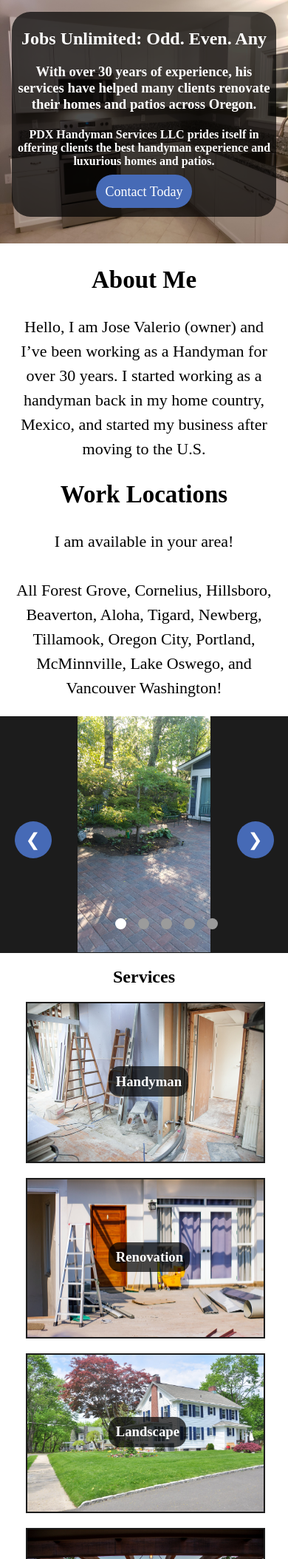
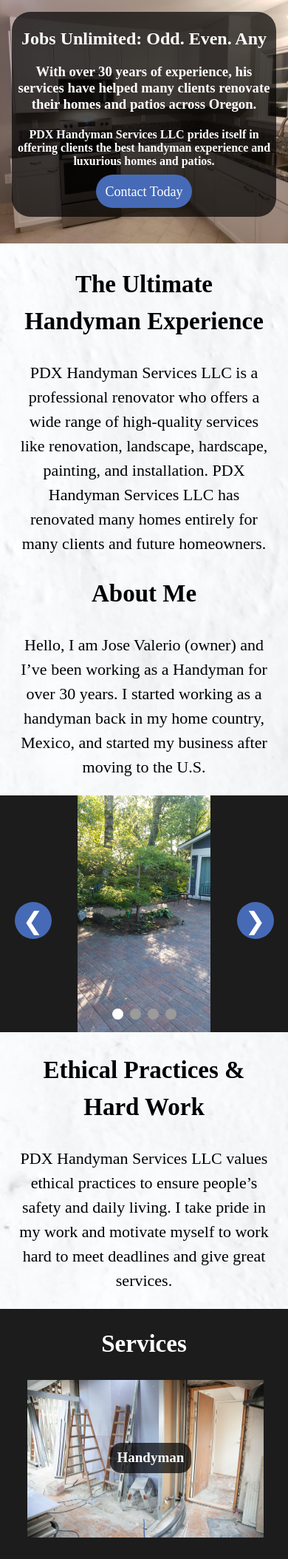
Before and after one commit to AlexV713/pdx-one-page, a PHP site: page / in a window 390 px wide. Shown: the part 133-2240 px from the top of the page at 74% size. Run offline with PHP 8.4, Linux system fonts and the light colour scheme; some libraries are stand-ins or nearby versions.

Commit message:
Updates
1. Fixed CSS to be more responsive
2. Deleted bad example images
3. Added a background image

```diff
--- a/index.html
+++ b/index.html
@@ -66,12 +66,16 @@
         </div>
 
         <div id="about-section">
-            <h2>About Me</h2>
-            <p>Hello, I am Jose Valerio (owner) and I’ve been working as a Handyman for over 30 years. I started working
-                as a handyman back in my home country, Mexico, and started my business after moving to the U.S.</p>
-            <h2>Work Locations</h2>
-            <p>I am available in your area! <br><br>All Forest Grove, Cornelius, Hillsboro, Beaverton, Aloha, Tigard,
-                Newberg, Tillamook, Oregon City, Portland, McMinnville, Lake Oswego, and Vancouver Washington!</p>
+            <div class="text">
+                <h2>The Ultimate Handyman Experience</h2>
+                <p>PDX Handyman Services LLC is a professional renovator who offers a wide range of high-quality
+                    services like renovation, landscape, hardscape, painting, and installation. PDX Handyman Services
+                    LLC has renovated many homes entirely for many clients and future homeowners.</p>
+                <h2>About Me</h2>
+                <p>Hello, I am Jose Valerio (owner) and I’ve been working as a Handyman for over 30 years. I started
+                    working
+                    as a handyman back in my home country, Mexico, and started my business after moving to the U.S.</p>
+            </div>
         </div>
 
         <div id="projects-section">
@@ -80,40 +84,36 @@
 
                 <div class="slides slide-effect">
                     <img class="images" src="images/projects/03.jpg" alt="flowers">
-                    <p class="caption-text">Image 1</p>
-                </div>
-
-                <div class="slides slide-effect">
-                    <img class="images" src="images/projects/08.jpg" alt="flowers">
-                    <p class="caption-text">Image 2</p>
                 </div>
 
                 <div class="slides slide-effect">
                     <img class="images" src="images/projects/18.jpg" alt="flowers">
-                    <p class="caption-text">Image 3</p>
                 </div>
 
                 <div class="slides slide-effect">
                     <img class="images" src="images/projects/26.jpg" alt="flowers">
-                    <p class="caption-text">Image 4</p>
                 </div>
 
                 <div class="slides slide-effect">
                     <img class="images" src="images/projects/28.jpg" alt="flowers">
-                    <p class="caption-text">Image 4</p>
                 </div>
 
                 <button class="prev" onclick="plusSlides(-1)">&#10094;</button>
                 <button class="next" onclick="plusSlides(1)">&#10095;</button>
 
                 <div id="dots-container">
-                    <span class="dot" onclick="currentSlide(1)"></span>
-                    <span class="dot" onclick="currentSlide(2)"></span>
-                    <span class="dot" onclick="currentSlide(3)"></span>
-                    <span class="dot" onclick="currentSlide(4)"></span>
-                    <span class="dot" onclick="currentSlide(5)"></span>
+                    <div class="dot" onclick="currentSlide(1)"></div>
+                    <div class="dot" onclick="currentSlide(2)"></div>
+                    <div class="dot" onclick="currentSlide(3)"></div>
+                    <div class="dot" onclick="currentSlide(4)"></div>
                 </div>
 
+            </div>
+
+            <div class="text">
+                <h2>Ethical Practices & Hard Work</h2>
+                <p>PDX Handyman Services LLC values ethical practices to ensure people’s safety and daily living. I take
+                    pride in my work and motivate myself to work hard to meet deadlines and give great services.</p>
             </div>
 
         </div>
@@ -151,6 +151,12 @@
                     <h3>Installation</h3>
                 </div>
             </div>
+            <div class="text">
+                <h2>Work Locations</h2>
+                <p>I am available in your area! <br><br>All Forest Grove, Cornelius, Hillsboro, Beaverton, Aloha,
+                    Tigard,
+                    Newberg, Tillamook, Oregon City, Portland, McMinnville, Lake Oswego, and Vancouver Washington!</p>
+            </div>
         </div>
 
         <div id="contact-section">
@@ -161,7 +167,7 @@
                     <h3>Need a Handyman or Need Your Home Renovated?</h3>
                     <p>Jose Valerio<br>(Owner)</p>
                     <a href="tel:5033333333" id="contact-phone-mobile">5033333333</a>
-                    <p href="tel:5033333333" id="contact-phone-desktop">5033333333</p>
+                    <p id="contact-phone-desktop">5033333333</p>
                 </div>
             </div>
         </div>
--- a/styles.css
+++ b/styles.css
@@ -5,11 +5,16 @@ html {
   overflow-x: hidden;
   background-color: white;
   scroll-behavior: smooth;
+  background: url("images/background2.jpg") no-repeat;
 }
 
 header {
   background-color: #1c1c1c;
   color: white;
+}
+
+h2 {
+  text-align: center;
 }
 
 #mobile-nav {
@@ -99,16 +104,6 @@ header {
   text-decoration: none;
 }
 
-#about-section {
-  font-size: 22px;
-  text-align: center;
-  padding: 0 1em 0;
-}
-
-#about-section p {
-  line-height: 1.5;
-}
-
 .fade {
   -webkit-animation-name: fade;
           animation-name: fade;
@@ -134,7 +129,15 @@ header {
   }
 }
 
-#slideshow-container {
+#about-section {
+  font-size: 22px;
+}
+
+#projects-section {
+  font-size: 22px;
+}
+
+#projects-section #slideshow-container {
   display: block;
   margin-left: auto;
   margin-right: auto;
@@ -144,7 +147,7 @@ header {
   background-color: #1c1c1c;
 }
 
-#slideshow-container .slides {
+#projects-section #slideshow-container .slides {
   display: none;
   -ms-flex-wrap: wrap;
       flex-wrap: wrap;
@@ -157,7 +160,7 @@ header {
   position: relative;
 }
 
-#slideshow-container .slides .images {
+#projects-section #slideshow-container .slides .images {
   display: block;
   margin-left: auto;
   margin-right: auto;
@@ -167,14 +170,8 @@ header {
   width: auto;
 }
 
-#slideshow-container .slides .caption-text {
-  display: none;
-  text-align: center;
-  color: white;
-}
-
-#slideshow-container .prev,
-#slideshow-container .next {
+#projects-section #slideshow-container .prev,
+#projects-section #slideshow-container .next {
   background: #466ab6;
   color: white;
   border: none;
@@ -184,40 +181,34 @@ header {
   position: absolute;
   font-size: 1.5em;
   cursor: pointer;
-  bottom: 40%;
+  top: 45%;
 }
 
-#slideshow-container .prev:active,
-#slideshow-container .next:active {
+#projects-section #slideshow-container .prev:active,
+#projects-section #slideshow-container .next:active {
   opacity: 0.5;
 }
 
-#slideshow-container .prev {
+#projects-section #slideshow-container .prev {
   left: 5%;
 }
 
-#slideshow-container .next {
+#projects-section #slideshow-container .next {
   right: 5%;
 }
 
-#slideshow-container #dots-container {
+#projects-section #slideshow-container #dots-container {
   position: absolute;
-  bottom: 5%;
-  left: 40%;
-  display: -webkit-box;
-  display: -ms-flexbox;
-  display: flex;
-  -webkit-box-pack: center;
-      -ms-flex-pack: center;
-          justify-content: center;
-  -webkit-box-align: center;
-      -ms-flex-align: center;
-          align-items: center;
-  gap: 1em;
-  padding-bottom: 1em;
+  top: 90%;
+  left: auto;
+  font-size: 16px;
+  text-align: center;
+  width: 100%;
+  word-spacing: 5px;
 }
 
-#slideshow-container #dots-container .dot {
+#projects-section #slideshow-container #dots-container .dot {
+  display: inline-block;
   background-color: #9b9b9b;
   width: 15px;
   height: 15px;
@@ -259,8 +250,11 @@ header {
   }
 }
 
-#services-section h2 {
-  text-align: center;
+#services-section {
+  background-color: #1c1c1c;
+  color: white;
+  font-size: 22px;
+  padding: 0.1em 1em 1em;
 }
 
 #services-section #services-grid {
@@ -304,12 +298,12 @@ header {
   color: white;
   padding: 0.5em;
   border-radius: 15px;
+  font-size: 19px;
 }
 
 #contact-section {
   font-size: 22px;
   padding: 0 1em 1em;
-  text-align: center;
 }
 
 #contact-section #contact-grid {
@@ -333,8 +327,18 @@ header {
   height: auto;
 }
 
+#contact-section #contact-grid #contact-info {
+  text-align: center;
+}
+
 #contact-section #contact-grid #contact-info #contact-phone-desktop {
   display: none;
+}
+
+.text {
+  text-align: center;
+  line-height: 1.5;
+  padding: 0 1em 0;
 }
 
 footer {
--- a/styles.sass
+++ b/styles.sass
@@ -5,10 +5,14 @@ html
   overflow-x: hidden
   background-color: white
   scroll-behavior: smooth
+  background: url("images/background2.jpg") no-repeat
 
 header
   background-color: #1c1c1c
   color: white
+
+h2
+    text-align: center
 
 #mobile-nav
     padding: 1em 0
@@ -69,13 +73,6 @@ header
                 color: white
                 text-decoration: none
 
-#about-section
-    font-size: 22px
-    text-align: center
-    padding: 0 1em 0
-    p
-        line-height: 1.5
-
 .fade
     animation-name: fade
     animation-duration: 2s
@@ -87,71 +84,72 @@ header
   to
     opacity: 1
 
-#slideshow-container
-    display: block
-    margin-left: auto
-    margin-right: auto
-    height: 320px
-    width: auto
-    position: relative
-    background-color: #1c1c1c
-    .slides
-        display: none
-        flex-wrap: wrap
-        justify-content: center
-        align-items: center
+#about-section
+    font-size: 22px
+
+#projects-section
+    font-size: 22px
+    #slideshow-container
+        display: block
+        margin-left: auto
+        margin-right: auto
+        height: 320px
+        width: auto
         position: relative
-        .images
-            display: block
-            margin-left: auto
-            margin-right: auto
-            object-fit: contain
-            height: 320px
-            width: auto
-        .caption-text
+        background-color: #1c1c1c
+        .slides
             display: none
+            flex-wrap: wrap
+            justify-content: center
+            align-items: center
+            position: relative
+            .images
+                display: block
+                margin-left: auto
+                margin-right: auto
+                object-fit: contain
+                height: 320px
+                width: auto
+        .prev,
+        .next
+            background: #466ab6
+            color: white
+            border: none
+            border-radius: 50%
+            height: 50px
+            width: 50px
+            position: absolute
+            font-size: 1.5em
+            cursor: pointer
+            top: 45%
+        .prev:active,
+        .next:active
+            opacity: 0.5
+        .prev
+            left: 5%
+        .next
+            right: 5%
+        #dots-container
+            position: absolute
+            top: 90%
+            left: auto
+            font-size: 16px
             text-align: center
-            color: white
-    .prev,
-    .next
-        background: #466ab6
-        color: white
-        border: none
-        border-radius: 50%
-        height: 50px
-        width: 50px
-        position: absolute
-        font-size: 1.5em
-        cursor: pointer
-        bottom: 40%
-    .prev:active,
-    .next:active
-        opacity: 0.5
-    .prev
-        left: 5%
-    .next
-        right: 5%
-    #dots-container
-        position: absolute
-        bottom: 5%
-        left: 40%
-        display: flex
-        justify-content: center
-        align-items: center
-        gap: 1em
-        padding-bottom: 1em
-        .dot
-            background-color: #9b9b9b
-            width: 15px
-            height: 15px
-            cursor: pointer
-            transition: background-color 0.6s ease
-            border-radius: 50%
-        .dot:active
-            opacity: 0.5
-        .active,
-        .dot:hover
-            background-color: white
+            width: 100%
+            word-spacing: 5px
+            .dot
+                display: inline-block
+                background-color: #9b9b9b
+                width: 15px
+                height: 15px
+                cursor: pointer
+                transition: background-color 0.6s ease
+                border-radius: 50%
+            .dot:active
+                opacity: 0.5
+            .active,
+            .dot:hover
+                background-color: white
 
 
 .slide-effect
@@ -164,8 +162,10 @@ header
     opacity: 1
 
 #services-section
-    h2
-        text-align: center
+    background-color: #1c1c1c
+    color: white
+    font-size: 22px
+    padding: 0.1em 1em 1em
     #services-grid
         display: flex
         flex-direction: column
@@ -190,11 +190,11 @@ header
                 color: white
                 padding: 0.5em
                 border-radius: 15px
+                font-size: 19px
 
 #contact-section
     font-size: 22px
     padding: 0 1em 1em
-    text-align: center
     #contact-grid
         display: flex
         flex-direction: column
@@ -204,8 +204,14 @@ header
             width: 100%
             height: auto
         #contact-info
+            text-align: center
             #contact-phone-desktop
                 display: none
+
+.text
+    text-align: center
+    line-height: 1.5
+    padding: 0 1em 0
 
 footer
     padding: 1em 1em 1em
```
Also changed, not shown: other parts of styles.css (+31 -13 lines), other parts of styles.sass (+35 -15 lines), images/background.jpg (added), images/background2.jpg (added), 1 other file.
